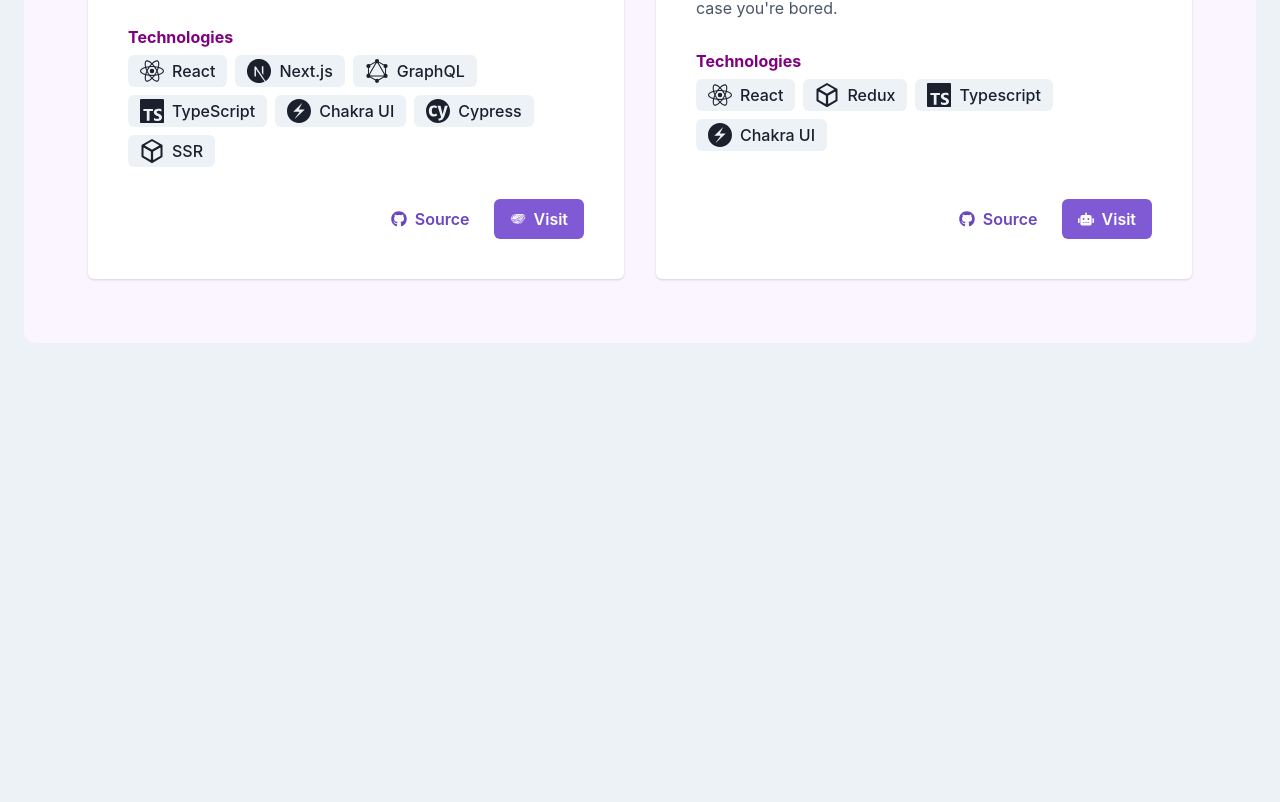
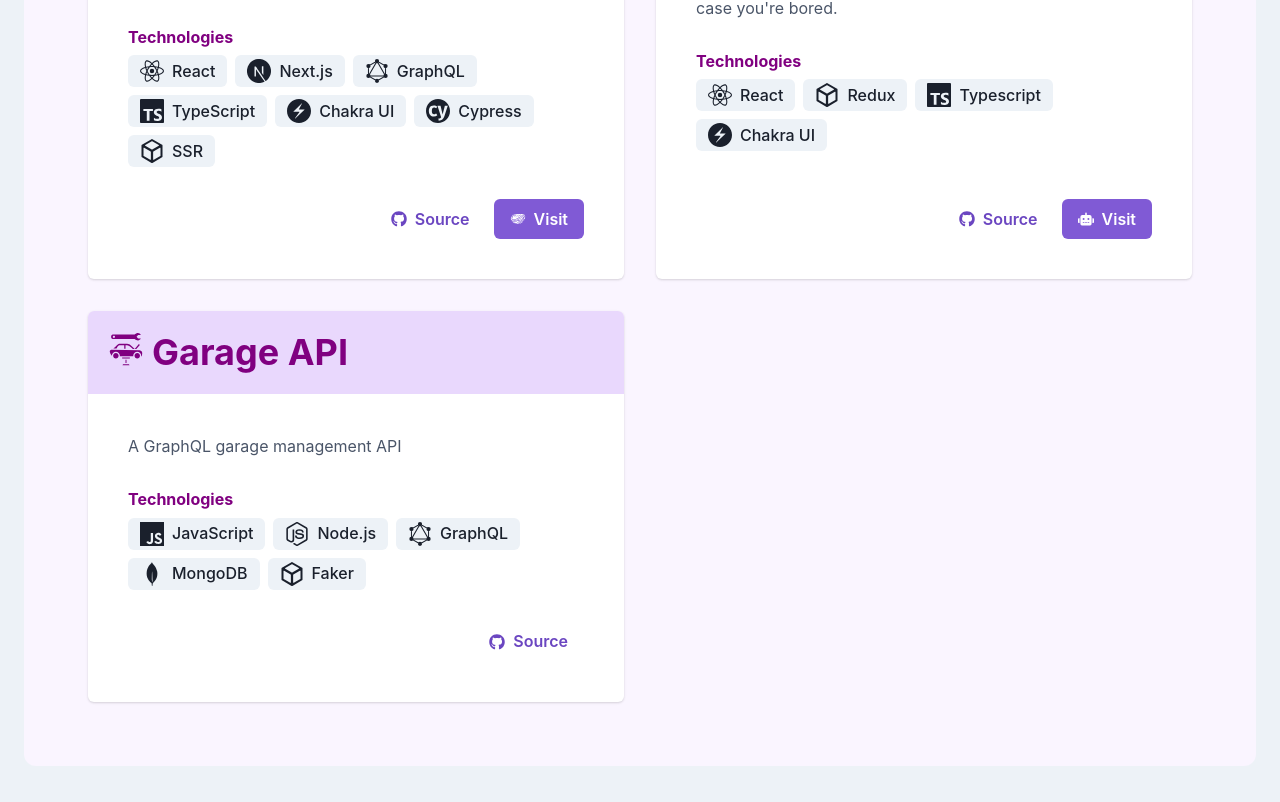
Before and after one commit to alpliar/portfolio, a Next.js app: page /projects in a window 1280 px wide. Shown: the part 1352-2154 px from the top of the page. Before the commit the page ends 1731 px from the top, so only its background shows below. Built offline with nearby package versions, Linux system fonts and the light colour scheme.

Commit message:
feature: add garage-api project

```diff
--- a/components/Technologies.tsx
+++ b/components/Technologies.tsx
@@ -32,6 +32,7 @@ import {
   SiJavascript,
   SiJira,
   SiLua,
+  SiMongodb,
   SiMysql,
   SiNextdotjs,
   SiNodedotjs,
@@ -94,6 +95,8 @@ const getIcon = (label: string): IconType => {
     case "Next.js":
     case "NextJS":
       return SiNextdotjs;
+    case "MongoDB":
+      return SiMongodb;
     case "Chakra UI":
       return SiChakraui;
     case "React":
--- a/data/projects.data.tsx
+++ b/data/projects.data.tsx
@@ -1,5 +1,6 @@
 import { FaRobot } from "react-icons/fa";
 import {
+  GiMechanicGarage,
   GiModernCity,
   GiOpenedFoodCan,
   GiPlatform,
@@ -108,5 +109,12 @@ const projectsData: Project[] = [
   //   sourceUrl: "https://github.com/alpliar/karafun-frontend-case-study",
   //   technologies: ["NextJS", "React", "Typescript", "Chakra UI", "i18next"],
   // },
+  {
+    title: "Garage API",
+    sourceUrl: "https://github.com/alpliar/garage-api",
+    icon: GiMechanicGarage,
+    technologies: ["JavaScript", "Node.js", "GraphQL", "MongoDB", "Faker"],
+    description: "A GraphQL garage management API",
+  },
 ];
 export default projectsData;
```
